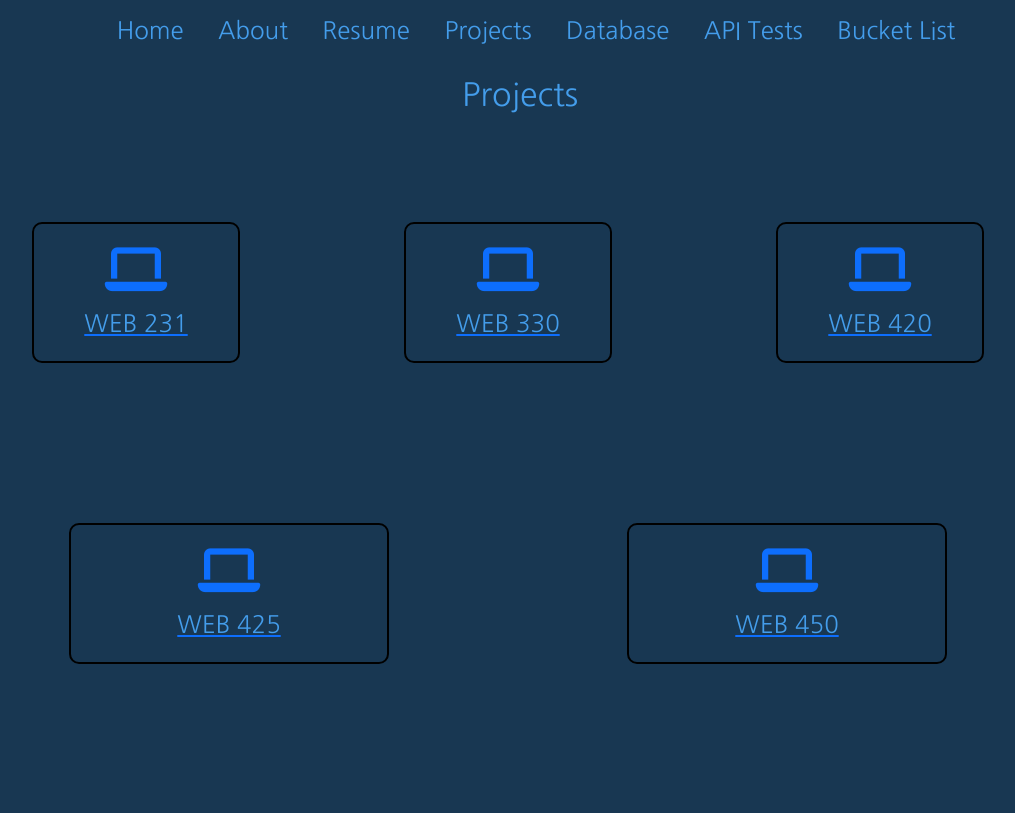
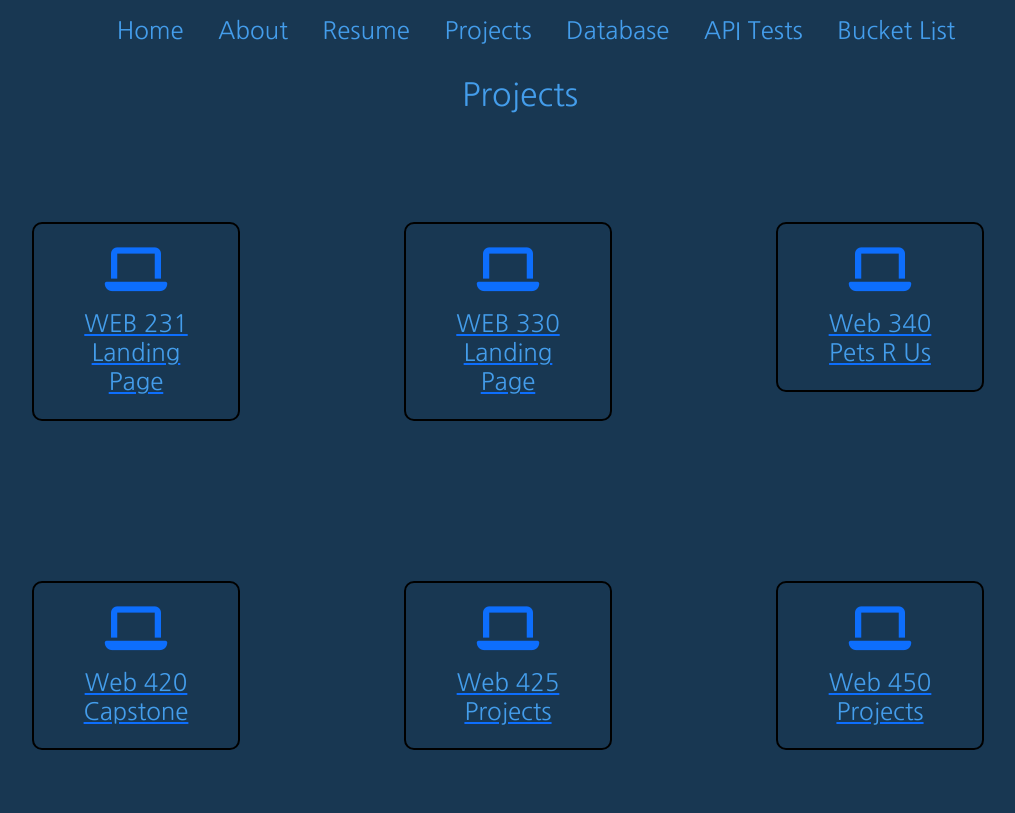
Before and after one commit to bgrashorn/personal-portfolio, a plain HTML site: page views/projects.html in a window 1280 px wide. Shown: the top 813 px of the page, without its empty margins (120-1135 px from the left). Drawn offline with nearby package versions, Linux system fonts and the light colour scheme.

Commit message:
Last additions

```diff
--- a/styles.css
+++ b/styles.css
@@ -1,3 +1,16 @@
+/**
+    Title: styles.css
+    Author: Brett Grashorn
+    Date: 3/3/23
+    Description: Stylesheet for Personal Portfolio Project
+    Sources:  Web 200/330
+        W3Schools
+        Google Fonts
+        Font Awesome
+        Bootstrap
+ */
+
+
 body {
     font-family: 'Nanum Gothic', sans-serif;
 }
@@ -106,6 +119,13 @@ footer {
     width: 15%;
     float: right;
     margin-right: 100px;
+}
+
+.me-pic {
+    width: 15%;
+    float: left;
+    margin-left: 100px;
+
 }
 
 
--- a/views/projects.html
+++ b/views/projects.html
@@ -1,3 +1,15 @@
+<!--
+  Title: projects.html
+  Author: Brett Grashorn
+  Date: 3/3/2023
+  Description: Page featuring buwebdev completed projects
+  Sources:  Web 200/330
+        W3Schools
+        Google Fonts
+        Font Awesome
+        Bootstrap
+ -->
+
 <!DOCTYPE html>
 <html lang="en">
   <head>
@@ -54,14 +66,14 @@
 
     <div>
       <h2>Projects</h2>
-
+        <!-- Top Row -->
       <div class="container text-center top-row">
         <div class="row">
           <div class="col">
             <div class="project-card">
               <a href="https://bgrashorn.github.io/web-231/" target="_blank"
                 ><i class="fa-solid fa-laptop icon-fa"></i>
-                <h5>WEB 231</h5>
+                <h5>WEB 231 Landing Page</h5>
               </a>
             </div>
           </div>
@@ -69,7 +81,7 @@
             <div class="project-card">
               <a href="https://bgrashorn.github.io/web-330/" target="_blank"
                 ><i class="fa-solid fa-laptop icon-fa"></i>
-                <h5>WEB 330</h5>
+                <h5>WEB 330 Landing Page</h5>
               </a>
             </div>
           </div>
@@ -77,20 +89,28 @@
             <div class="project-card">
               <a href="" target="_blank"
                 ><i class="fa-solid fa-laptop icon-fa"></i>
-                <h5>WEB 420</h5>
+                <h5>Web 340 <br> Pets R Us</h5>
               </a>
             </div>
           </div>
         </div>
       </div>
-
-      <div class="container text-center bottom-row">
+      <!-- Bottom Row -->
+      <div class="container text-center top-row">
         <div class="row">
           <div class="col">
             <div class="project-card">
               <a href="" target="_blank"
                 ><i class="fa-solid fa-laptop icon-fa"></i>
-                <h5>WEB 425</h5>
+                <h5>Web 420 Capstone</h5>
+              </a>
+            </div>
+          </div>
+          <div class="col">
+            <div class="project-card">
+              <a href="https://bgrashorn.github.io/web-330/" target="_blank"
+                ><i class="fa-solid fa-laptop icon-fa"></i>
+                <h5>Web 425 Projects</h5>
               </a>
             </div>
           </div>
@@ -98,13 +118,13 @@
             <div class="project-card">
               <a href="" target="_blank"
                 ><i class="fa-solid fa-laptop icon-fa"></i>
-                <h5>WEB 450</h5>
+                <h5>Web 450 Projects</h5>
               </a>
             </div>
           </div>
         </div>
       </div>
-    </div>
+
 
     <footer>
       <div class="footer-div">
```
Also changed, not shown: index.html (+12 -0 lines), views/about.html (+17 -0 lines), views/api-tests.html (+12 -0 lines), views/bucket-list.html (+12 -0 lines), views/database.html (+12 -0 lines), views/resume.html (+12 -0 lines).
